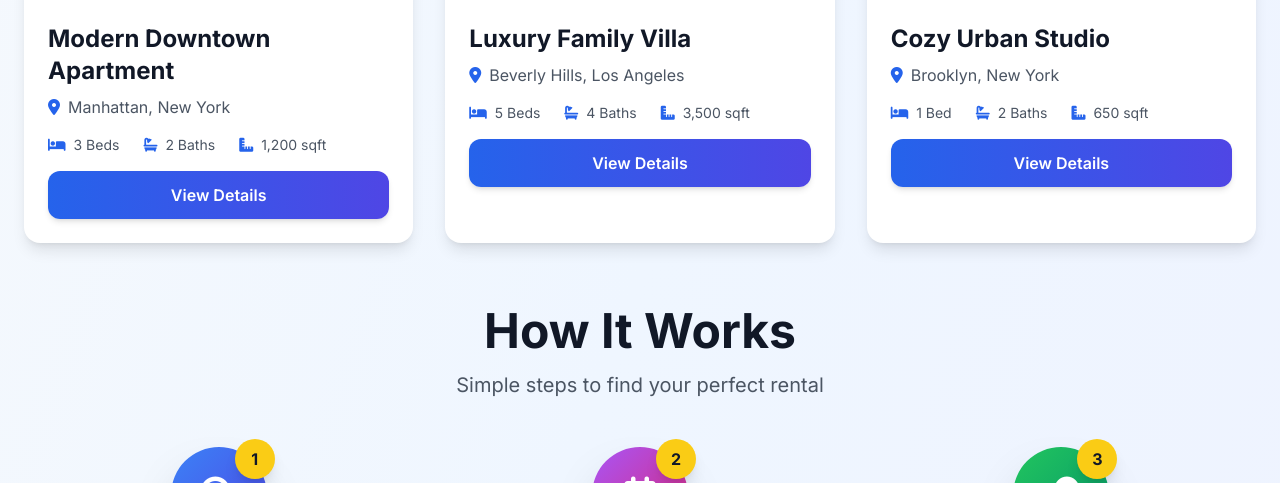
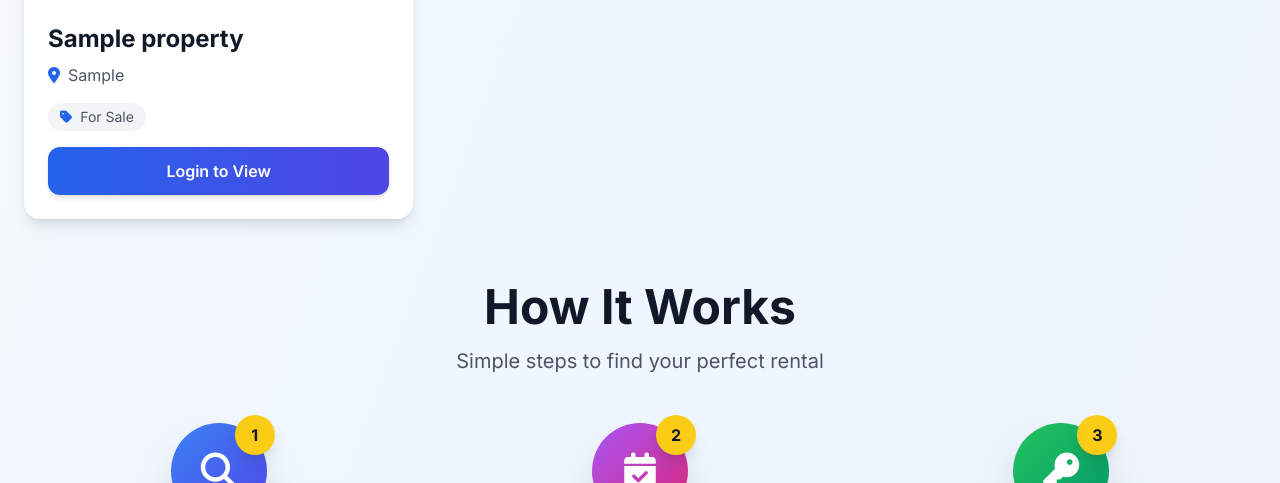
Before and after one commit to azmain021/project370, a Django app: page / in a window 1280 px wide. Shown: the part 1478-1961 px from the top of the page. Run offline with Django 4.2, Linux system fonts and the light colour scheme; tables that the repository leaves empty hold one stand-in row (values such as "Sample post"); grey boxes marked "Sample" are stand-in pictures; some libraries are stand-ins or nearby versions.

Commit message:
Add featured properties system and update SQL comments

```diff
--- a/core/views.py
+++ b/core/views.py
@@ -11,7 +11,21 @@ from .models import User, Property, Booking, Payment, VisitRequest
 # =========================
 
 def home(request):
-    return render(request, "home.html")
+    # Get featured properties first
+    featured = list(Property.objects.filter(is_featured=True, status="AVAILABLE")[:6])
+
+    # If less than 6 featured, fill with random available properties
+    if len(featured) < 6:
+        exclude_ids = [p.id for p in featured]
+        remaining = 6 - len(featured)
+        random_properties = list(
+            Property.objects.filter(status="AVAILABLE")
+            .exclude(id__in=exclude_ids)
+            .order_by("?")[:remaining]
+        )
+        featured.extend(random_properties)
+
+    return render(request, "home.html", {"featured_properties": featured})
 
 
 # =========================
@@ -230,12 +244,20 @@ def admin_properties(request):
     if request.user.role != "ADMIN":
         return redirect("home")
 
-    # Handle delete
+    # Handle POST actions
     if request.method == "POST":
         prop_id = request.POST.get("property_id")
+        action = request.POST.get("action", "delete")
+
         try:
             prop = Property.objects.get(id=prop_id)
-            prop.delete()
+
+            if action == "toggle_featured":
+                prop.is_featured = not prop.is_featured
+                prop.save()
+            elif action == "delete":
+                prop.delete()
+
         except Property.DoesNotExist:
             pass
         return redirect("admin-properties")
--- a/templates/home.html
+++ b/templates/home.html
@@ -118,97 +118,68 @@
     </p>
   </div>
 
+  {% if featured_properties %}
   <div class="grid grid-cols-1 md:grid-cols-2 lg:grid-cols-3 gap-8">
-    <!-- Property Card 1 -->
+    {% for property in featured_properties %}
     <div class="bg-white dark:bg-gray-800 rounded-2xl shadow-lg overflow-hidden hover:shadow-2xl transition-all transform hover:-translate-y-2 group">
       <div class="relative overflow-hidden h-64">
-        <img src="https://images.unsplash.com/photo-1600596542815-ffad4c1539a9?w=500&h=400&fit=crop"
-             alt="Modern Apartment"
-             class="w-full h-full object-cover group-hover:scale-110 transition-transform duration-500">
+        {% if property.image %}
+          <img src="{{ property.image.url }}"
+               alt="{{ property.title }}"
+               class="w-full h-full object-cover group-hover:scale-110 transition-transform duration-500">
+        {% else %}
+          <div class="w-full h-full bg-gradient-to-br from-blue-100 to-indigo-100 dark:from-blue-900/30 dark:to-indigo-900/30 flex items-center justify-center">
+            <i class="fas fa-home text-6xl text-blue-300 dark:text-blue-600"></i>
+          </div>
+        {% endif %}
         <div class="absolute top-4 right-4 px-4 py-2 bg-gradient-to-r from-blue-600 to-indigo-600 text-white rounded-full font-bold shadow-lg">
-          $2,500/mo
+          ৳ {{ property.price }}
         </div>
-        <div class="absolute top-4 left-4 px-3 py-1 bg-green-500 text-white rounded-full text-sm font-semibold">
-          Available
+        <div class="absolute top-4 left-4 flex items-center gap-2">
+          <span class="px-3 py-1 bg-green-500 text-white rounded-full text-sm font-semibold">
+            {{ property.get_status_display }}
+          </span>
+          {% if property.is_featured %}
+          <span class="px-3 py-1 bg-yellow-500 text-white rounded-full text-sm font-semibold">
+            <i class="fas fa-star mr-1"></i>Featured
+          </span>
+          {% endif %}
         </div>
       </div>
       <div class="p-6">
-        <h3 class="text-2xl font-bold text-gray-900 dark:text-white mb-2">Modern Downtown Apartment</h3>
+        <h3 class="text-2xl font-bold text-gray-900 dark:text-white mb-2">{{ property.title }}</h3>
         <p class="text-gray-600 dark:text-gray-300 mb-4 flex items-center">
           <i class="fas fa-map-marker-alt text-blue-600 dark:text-blue-400 mr-2"></i>
-          Manhattan, New York
+          {{ property.city }}
         </p>
-        <div class="flex items-center gap-6 text-sm text-gray-600 dark:text-gray-300 mb-4">
-          <span><i class="fas fa-bed text-blue-600 dark:text-blue-400 mr-2"></i>3 Beds</span>
-          <span><i class="fas fa-bath text-blue-600 dark:text-blue-400 mr-2"></i>2 Baths</span>
-          <span><i class="fas fa-ruler-combined text-blue-600 dark:text-blue-400 mr-2"></i>1,200 sqft</span>
+        <div class="flex items-center gap-4 text-sm text-gray-600 dark:text-gray-300 mb-4">
+          <span class="px-3 py-1 bg-gray-100 dark:bg-gray-700 rounded-full">
+            <i class="fas fa-tag text-blue-600 dark:text-blue-400 mr-1"></i>
+            {{ property.get_property_type_display }}
+          </span>
         </div>
-        <button class="w-full py-3 bg-gradient-to-r from-blue-600 to-indigo-600 text-white rounded-xl font-semibold hover:from-blue-700 hover:to-indigo-700 transition-all shadow-md hover:shadow-lg">
-          View Details
-        </button>
+        {% if user.is_authenticated %}
+          <a href="{% url 'tenant-dashboard' %}" class="block w-full py-3 bg-gradient-to-r from-blue-600 to-indigo-600 text-white text-center rounded-xl font-semibold hover:from-blue-700 hover:to-indigo-700 transition-all shadow-md hover:shadow-lg">
+            View Details
+          </a>
+        {% else %}
+          <a href="{% url 'login' %}" class="block w-full py-3 bg-gradient-to-r from-blue-600 to-indigo-600 text-white text-center rounded-xl font-semibold hover:from-blue-700 hover:to-indigo-700 transition-all shadow-md hover:shadow-lg">
+            Login to View
+          </a>
+        {% endif %}
       </div>
     </div>
-
-    <!-- Property Card 2 -->
-    <div class="bg-white dark:bg-gray-800 rounded-2xl shadow-lg overflow-hidden hover:shadow-2xl transition-all transform hover:-translate-y-2 group">
-      <div class="relative overflow-hidden h-64">
-        <img src="https://images.unsplash.com/photo-1600607687939-ce8a6c25118c?w=500&h=400&fit=crop"
-             alt="Luxury Villa"
-             class="w-full h-full object-cover group-hover:scale-110 transition-transform duration-500">
-        <div class="absolute top-4 right-4 px-4 py-2 bg-gradient-to-r from-blue-600 to-indigo-600 text-white rounded-full font-bold shadow-lg">
-          $4,800/mo
-        </div>
-        <div class="absolute top-4 left-4 px-3 py-1 bg-green-500 text-white rounded-full text-sm font-semibold">
-          Available
-        </div>
-      </div>
-      <div class="p-6">
-        <h3 class="text-2xl font-bold text-gray-900 dark:text-white mb-2">Luxury Family Villa</h3>
-        <p class="text-gray-600 dark:text-gray-300 mb-4 flex items-center">
-          <i class="fas fa-map-marker-alt text-blue-600 dark:text-blue-400 mr-2"></i>
-          Beverly Hills, Los Angeles
-        </p>
-        <div class="flex items-center gap-6 text-sm text-gray-600 dark:text-gray-300 mb-4">
-          <span><i class="fas fa-bed text-blue-600 dark:text-blue-400 mr-2"></i>5 Beds</span>
-          <span><i class="fas fa-bath text-blue-600 dark:text-blue-400 mr-2"></i>4 Baths</span>
-          <span><i class="fas fa-ruler-combined text-blue-600 dark:text-blue-400 mr-2"></i>3,500 sqft</span>
-        </div>
-        <button class="w-full py-3 bg-gradient-to-r from-blue-600 to-indigo-600 text-white rounded-xl font-semibold hover:from-blue-700 hover:to-indigo-700 transition-all shadow-md hover:shadow-lg">
-          View Details
-        </button>
-      </div>
+    {% endfor %}
+  </div>
+  {% else %}
+  <div class="text-center py-16 bg-white dark:bg-gray-800 rounded-2xl shadow-lg">
+    <div class="w-24 h-24 bg-gray-100 dark:bg-gray-700 rounded-full flex items-center justify-center mx-auto mb-6">
+      <i class="fas fa-home text-4xl text-gray-400"></i>
     </div>
-
-    <!-- Property Card 3 -->
-    <div class="bg-white dark:bg-gray-800 rounded-2xl shadow-lg overflow-hidden hover:shadow-2xl transition-all transform hover:-translate-y-2 group">
-      <div class="relative overflow-hidden h-64">
-        <img src="https://images.unsplash.com/photo-1600585154340-be6161a56a0c?w=500&h=400&fit=crop"
-             alt="Cozy Studio"
-             class="w-full h-full object-cover group-hover:scale-110 transition-transform duration-500">
-        <div class="absolute top-4 right-4 px-4 py-2 bg-gradient-to-r from-blue-600 to-indigo-600 text-white rounded-full font-bold shadow-lg">
-          $1,800/mo
-        </div>
-        <div class="absolute top-4 left-4 px-3 py-1 bg-green-500 text-white rounded-full text-sm font-semibold">
-          Available
-        </div>
-      </div>
-      <div class="p-6">
-        <h3 class="text-2xl font-bold text-gray-900 dark:text-white mb-2">Cozy Urban Studio</h3>
-        <p class="text-gray-600 dark:text-gray-300 mb-4 flex items-center">
-          <i class="fas fa-map-marker-alt text-blue-600 dark:text-blue-400 mr-2"></i>
-          Brooklyn, New York
-        </p>
-        <div class="flex items-center gap-6 text-sm text-gray-600 dark:text-gray-300 mb-4">
-          <span><i class="fas fa-bed text-blue-600 dark:text-blue-400 mr-2"></i>1 Bed</span>
-          <span><i class="fas fa-bath text-blue-600 dark:text-blue-400 mr-2"></i>2 Baths</span>
-          <span><i class="fas fa-ruler-combined text-blue-600 dark:text-blue-400 mr-2"></i>650 sqft</span>
-        </div>
-        <button class="w-full py-3 bg-gradient-to-r from-blue-600 to-indigo-600 text-white rounded-xl font-semibold hover:from-blue-700 hover:to-indigo-700 transition-all shadow-md hover:shadow-lg">
-          View Details
-        </button>
-      </div>
-    </div>
+    <h3 class="text-2xl font-bold text-gray-900 dark:text-white mb-3">No Properties Available</h3>
+    <p class="text-gray-600 dark:text-gray-400">Check back soon for new listings!</p>
   </div>
+  {% endif %}
 </section>
 
 <!-- How It Works Section -->
```
Also changed, not shown: core/models.py (+85 -119 lines), templates/dashboard/admin_properties.html (+24 -2 lines), core/migrations/0006_add_property_featured.py (added).
